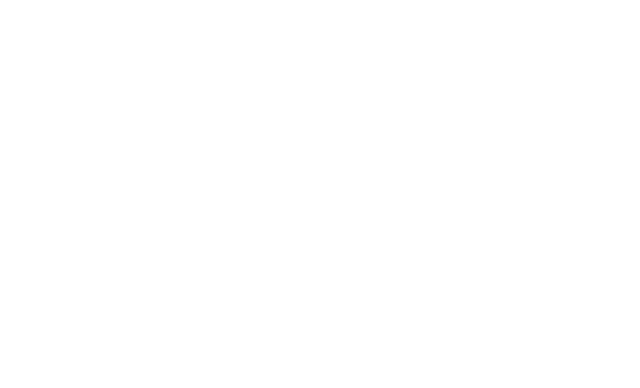
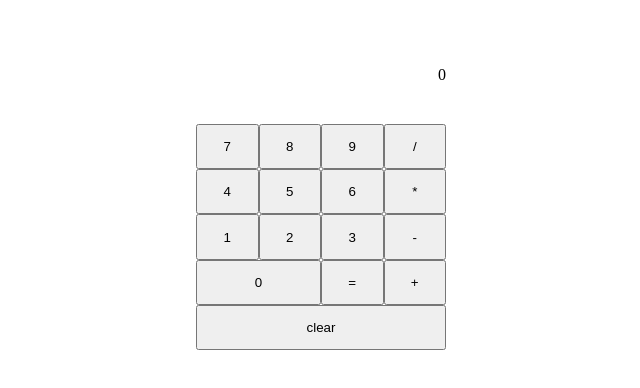
Before and after one commit to GrahamA30/Calculator, a plain HTML site: page index.html in a window 1280 px wide. Shown: the whole page, without its empty margins (319-959 px from the left). Drawn offline with Linux system fonts and the light colour scheme.

Commit message:
implemented calculator basic design

```diff
--- a/index.html
+++ b/index.html
@@ -5,7 +5,30 @@
         <link rel="stylesheet" type="text/css" href="style.css">
     </head>
     <body>
+        <center>
+        <div id="calculator">
+            <p id="display">0</p>
 
+            <button id="zero">0</button>
+            <button id="one">1</button>
+            <button id="two">2</button>
+            <button id="three">3</button>
+            <button id="four">4</button>
+            <button id="five">5</button>
+            <button id="six">6</button>
+            <button id="seven">7</button>
+            <button id="eight">8</button>
+            <button id="nine">9</button>
+
+            <button id="add">+</button>
+            <button id="subtract">-</button>
+            <button id="multiply">*</button>
+            <button id="divide">/</button>
+            <button id="equal">=</button>
+
+            <button id="clear">clear</button>
+        </div>
+        </center>
     </body>
     <script src="calculator.js"></script>
 </html>
--- a/style.css
+++ b/style.css
@@ -0,0 +1,59 @@
+#calculator{
+
+    display: grid;
+    margin-top: 50px;
+    width: 250px;
+    height: 300px;
+    grid-template-columns: repeat(4,1fr);
+
+}
+#display{
+    text-align: right;
+    grid-area: 1/1/2/5;
+}
+#one{
+    grid-area: 4/1;
+}
+#two{
+    grid-area: 4/2;
+}
+#three{
+    grid-area: 4/3;
+}
+#four{
+    grid-area: 3/1;
+}
+#five{
+    grid-area: 3/2;
+}
+#six{
+    grid-area: 3/3;
+}
+#seven{
+    grid-area: 2/1;
+}
+#eight{
+    grid-area: 2/2;
+}
+#nine{
+    grid-area: 2/3;
+}
+#zero{
+    grid-area: 5/1/5/3;
+}
+
+#add{
+    grid-area: 5/4;
+}
+#subtract{
+    grid-area: 4/4;
+}
+#divide{
+    grid-area: 2/4;
+}
+#multiply{
+    grid-area: 3/4;
+}
+#clear{
+  grid-area: 6/1/6/5;
+}
```
